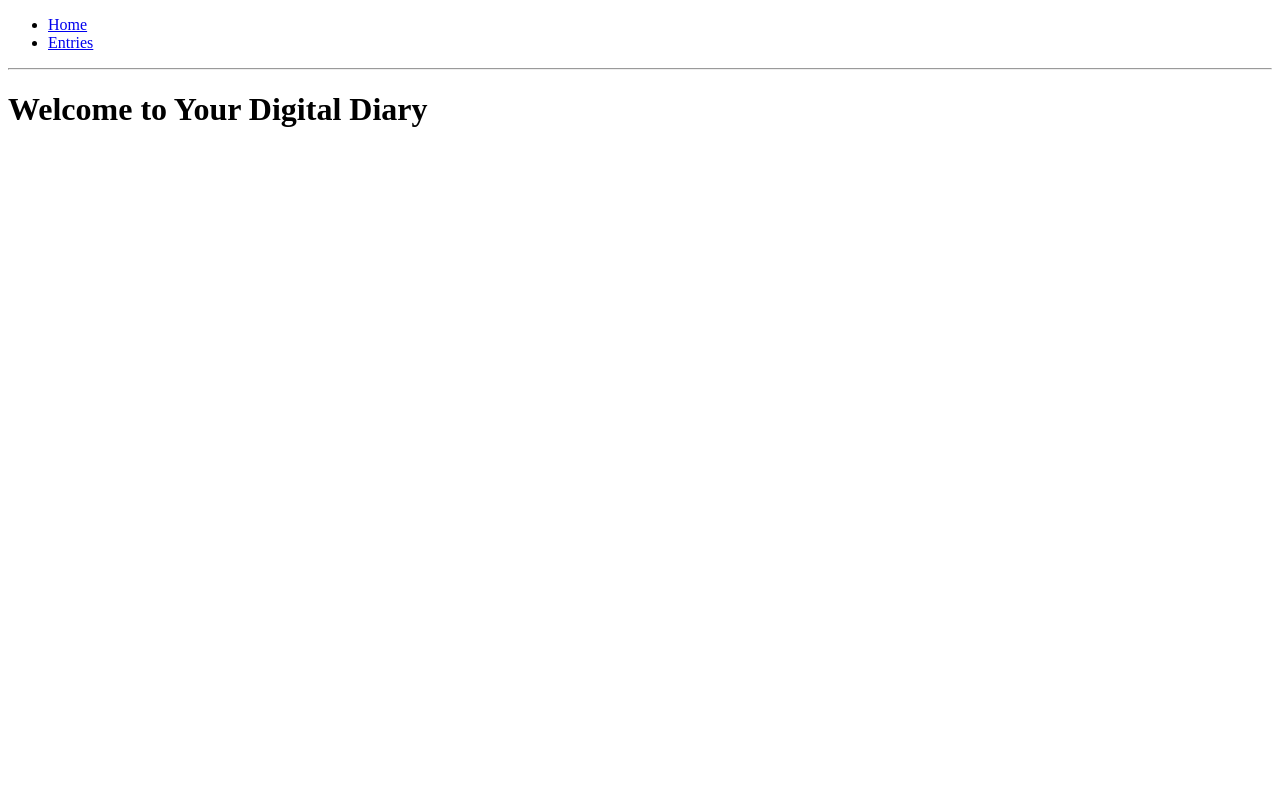
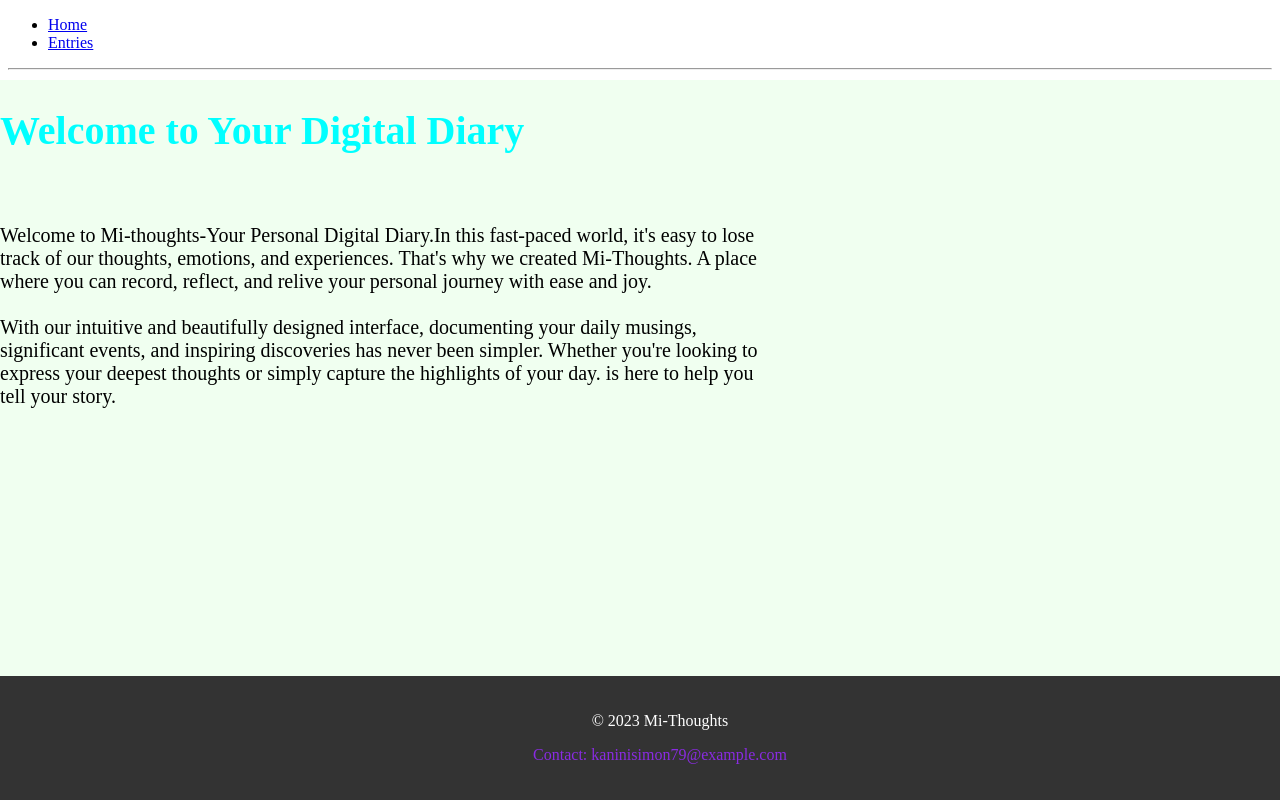
Before and after one commit to SimonM14/digital-diary_two, a React (Create React App) app: page / in a window 1280 px wide. Built offline with nearby package versions, Linux system fonts and the light colour scheme.

Commit message:
a little progress

```diff
--- a/src/App.js
+++ b/src/App.js
@@ -2,6 +2,7 @@ import React from "react";
 import { BrowserRouter as Router, Route, Routes, Link } from "react-router-dom";
 import WelcomePage from "./components/WelcomePage";
 import EntriesPage from "./components/EntriesPage";
+import './styles.css';
 
 const App = () => {
   return (
--- /dev/null
+++ b/src/components/Footer.js
@@ -0,0 +1,23 @@
+import React from 'react';
+
+function Footer() {
+  const footerStyle = {
+    backgroundColor: '#333',
+    color: 'white',
+    padding: '20px',
+    textAlign: 'center',
+    position: 'fixed',
+    bottom: '0',
+    left: '0',
+    width: '100%',
+  };
+
+  return (
+    <footer style={footerStyle}>
+      <p>&copy; {new Date().getFullYear()} Mi-Thoughts</p>
+      <p style={{color: "blueviolet"}}>Contact: kaninisimon79@example.com</p>
+    </footer>
+  );
+}
+
+export default Footer;
--- a/src/components/WelcomePage.js
+++ b/src/components/WelcomePage.js
@@ -1,10 +1,28 @@
-import React from 'react';
+import React from "react";
+import Footer from "./Footer";
 
 const WelcomePage = () => {
   return (
     <div className="welcome-page">
-      <h1>Welcome to Your Digital Diary</h1>
+      <h1 style={{ fontSize: 40, color: "aqua" }}>Welcome to Your Digital Diary</h1>
+      <div className="content" style={{ fontSize: 20, fontFamily: ""}}>
+      <br />
+        <p>
+          Welcome to Mi-thoughts-Your Personal Digital Diary.In this fast-paced
+          world, it's easy to lose track of our thoughts, emotions, and
+          experiences. That's why we created Mi-Thoughts. A place where you can
+          record, reflect, and relive your personal journey with ease and joy.
+          <br />
+          <br />
+          With our intuitive and beautifully designed interface, documenting
+          your daily musings, significant events, and inspiring discoveries has
+          never been simpler. Whether you're looking to express your deepest
+          thoughts or simply capture the highlights of your day. is here to help
+          you tell your story.
+        </p>
+      </div>
       {/* Add a button to navigate to the EntriesPage */}
+      < Footer/>
     </div>
   );
 };
--- /dev/null
+++ b/src/styles.css
@@ -0,0 +1,14 @@
+.welcome-page{
+    background-color:honeydew;
+    position: fixed; /* or "position: absolute;" depending on your requirements */
+    top: 10%;
+    left: 0;
+    width: 100%;
+    height: 100%;
+}
+.content{
+    position:relative;
+    width: 60%;
+
+
+}
```
Also changed, not shown: src/components/Navi.js (deleted, +0 -12 lines).
